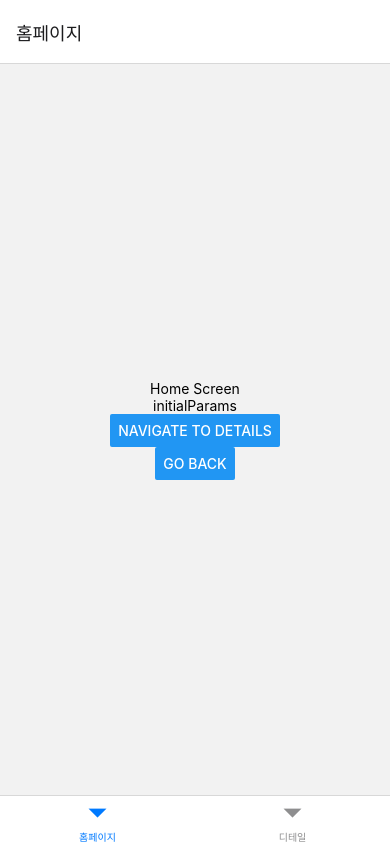
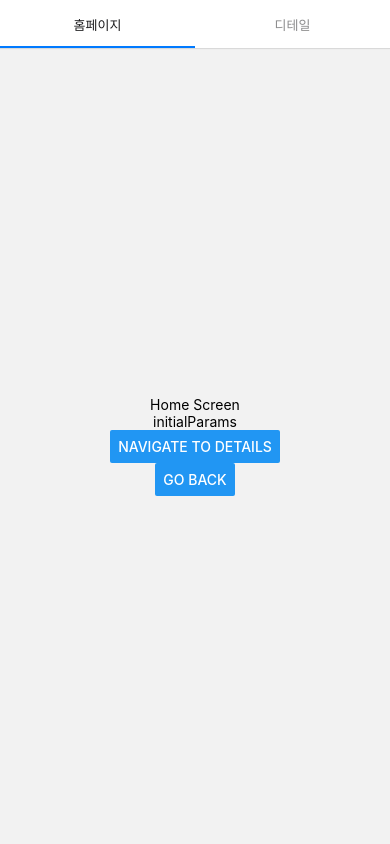
Before and after one commit to tmkim7140/expo-practice1, a React Native app: screen / in a window 390 px wide. Built offline with nearby package versions, Linux system fonts and the light colour scheme.

Commit message:
feature-add-top-tab-navigator
feature-add-top-tab-navigator

```diff
--- a/App.tsx
+++ b/App.tsx
@@ -2,10 +2,12 @@ import 'react-native-gesture-handler';
 
 import AppStackNavigator from '@/src/navigator/AppStackNavigator'
 import AppBottomTabNavigator from '@/src/navigator/AppBottomTabNavigator'
+import AppTobTabNavigator from '@/src/navigator/AppTopTabNavigator'
 
 export default function App() {
   return (
     // <AppStackNavigator />
-    <AppBottomTabNavigator />
+    // <AppBottomTabNavigator />
+    <AppTobTabNavigator />
   );
 }
--- a/package.json
+++ b/package.json
@@ -11,6 +11,7 @@
   "dependencies": {
     "@expo/webpack-config": "^0.17.2",
     "@react-navigation/bottom-tabs": "^6.5.2",
+    "@react-navigation/material-top-tabs": "^6.5.1",
     "@react-navigation/native": "^6.1.1",
     "@react-navigation/stack": "^6.3.10",
     "expo": "~47.0.9",
@@ -19,6 +20,8 @@
     "react-dom": "18.1.0",
     "react-native": "0.70.5",
     "react-native-gesture-handler": "~2.8.0",
+    "react-native-pager-view": "6.0.1",
+    "react-native-tab-view": "^3.3.4",
     "react-native-web": "~0.18.9"
   },
   "devDependencies": {
--- /dev/null
+++ b/src/navigator/AppTopTabNavigator.tsx
@@ -0,0 +1,53 @@
+
+import { NavigationContainer } from '@react-navigation/native';
+import { MaterialTopTabScreenProps, createMaterialTopTabNavigator } from '@react-navigation/material-top-tabs';
+
+import HomeScreen from '@/src/Screens/home/HomeScreen3';
+import DetailsScreen from '@/src/Screens/home/DetailsScreen3';
+
+export type RootStackParamList = {
+    Home: {
+        prop1: string
+    }
+    | undefined; //필요한 파라미터가 없는 상태
+    Details: {
+        prop1: string,
+        prop2: string,
+    }
+    | undefined; //필요한 파라미터가 없는 상태;
+};
+
+
+export enum RootScreens {
+    Home = 'Home',
+    Details = 'Details',
+}
+
+export type HomeTopTabProps = MaterialTopTabScreenProps<RootStackParamList, RootScreens.Home>; // Navigator ID : 'MyStack' 는 선택사항
+export type DetailsTopTabProps = MaterialTopTabScreenProps<RootStackParamList, RootScreens.Details>;
+
+const Tab = createMaterialTopTabNavigator<RootStackParamList>();
+
+export default function AppTopTabNavigator() {
+    return (
+        <NavigationContainer>
+            <Tab.Navigator initialRouteName={RootScreens.Home}>
+                <Tab.Screen
+                    name={RootScreens.Home}
+                    component={HomeScreen}
+                    options={{
+                        title: '홈페이지',
+                    }}
+                    initialParams={{ prop1: "initialParams" }} // 초기 파라미터 지정
+                />
+                <Tab.Screen
+                    name={RootScreens.Details}
+                    component={DetailsScreen}
+                    options={{
+                        title: '디테일',
+                    }}
+                />
+            </Tab.Navigator>
+        </NavigationContainer>
+    );
+}
--- /dev/null
+++ b/src/screens/home/DetailsScreen3.tsx
@@ -0,0 +1,34 @@
+
+import { Button, Text, View } from 'react-native';
+import { DetailsTopTabProps } from '@Navigation/AppTopTabNavigator'
+
+export default function DetailsScreen({ navigation, route }: DetailsTopTabProps) {
+    const prop1 = route.params?.prop1;
+    const prop2 = route.params?.prop2;
+
+    console.log("navigation: ", navigation)
+
+    return (
+        <View style={{ flex: 1, alignItems: 'center', justifyContent: 'center' }}>
+            <Text>Details Screen</Text>
+            <Text>{prop1}</Text>
+            <Text>{prop2}</Text>
+
+            <Button
+                title="navigate to Home"
+                onPress={() => navigation.navigate('Home', {
+                    prop1: "from Detail"
+                })}
+            />
+
+            {/* 탐색, 같은 경로는 탐색 안함 */}
+            <Button
+                title="Go to Details... again: Navigation"
+                onPress={() => navigation.navigate('Details')}
+            />
+
+            {/* 이전화면으로 */}
+            <Button title="Go back" onPress={() => navigation.goBack()} />
+        </View>
+    );
+}
--- /dev/null
+++ b/src/screens/home/HomeScreen3.tsx
@@ -0,0 +1,30 @@
+
+import { Button, Text, View } from 'react-native';
+import { HomeTopTabProps } from '@Navigation/AppTopTabNavigator'
+
+export default function HomeScreen({ navigation, route }: HomeTopTabProps) {
+    const prop1 = route.params?.prop1;
+
+    console.log("navigation: ", navigation)
+
+    return (
+        <View style={{ flex: 1, alignItems: 'center', justifyContent: 'center' }}>
+            <Text>Home Screen</Text>
+            <Text>{prop1}</Text>
+
+            <Button
+                title="navigate to Details"
+                onPress={() => {
+                    /* 1. Navigate to the Details route with params */
+                    navigation.navigate('Details', {
+                        prop1: "프롭1",
+                        prop2: "프롭2",
+                    });
+                }}
+            />
+
+            {/* 이전화면으로 */}
+            <Button title="Go back" onPress={() => navigation.goBack()} />
+        </View>
+    );
+}
```
Also changed, not shown: 1 other file (tests, documents, lock files or other folders).
